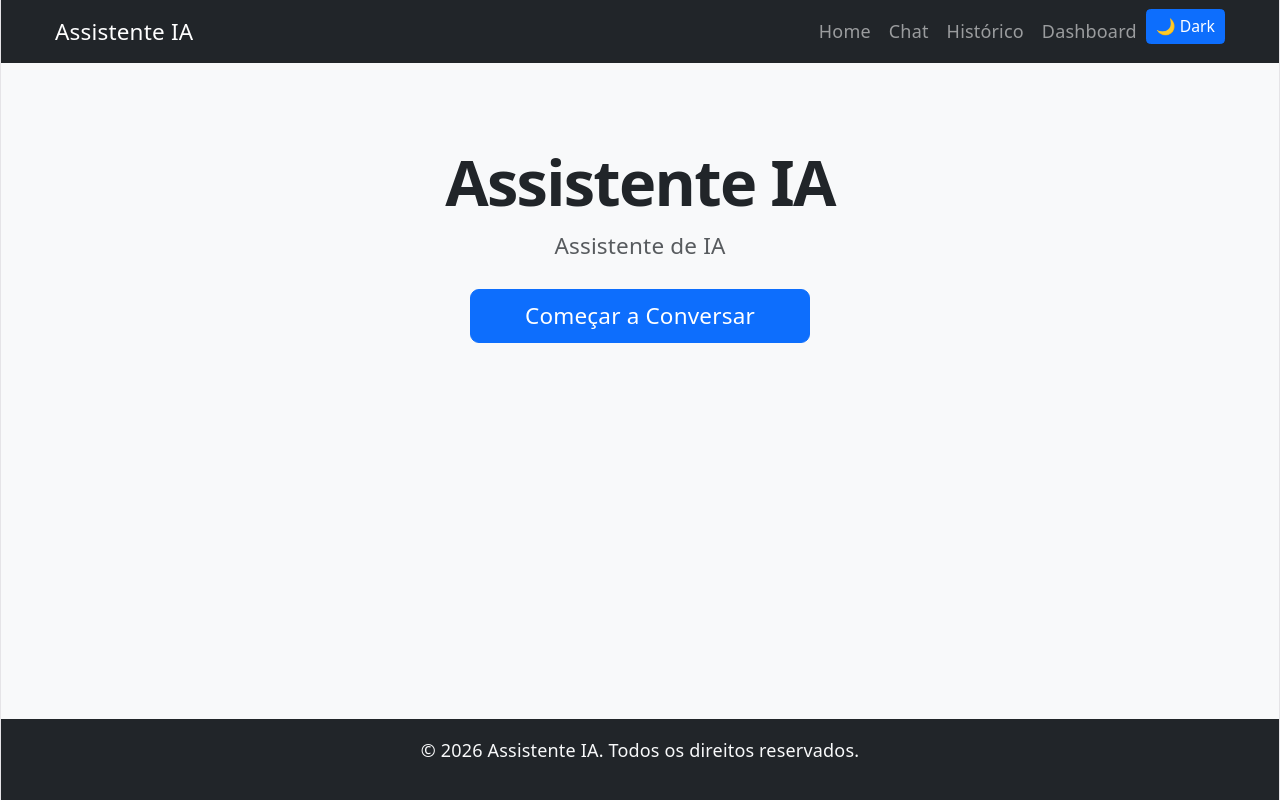
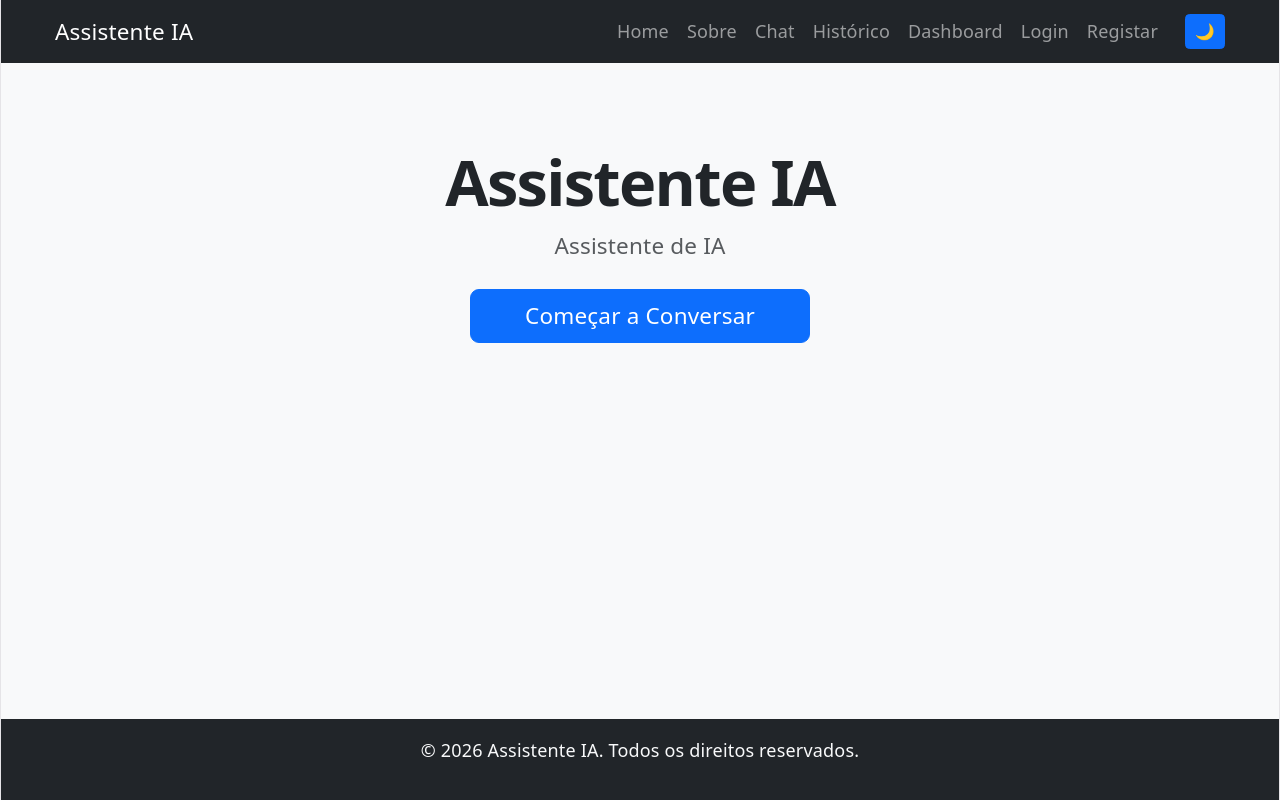
Before and after one commit to leonardoabreu546/assistente_ia, a React (Vite) app: page / in a window 1280 px wide. Built offline with nearby package versions, Linux system fonts and the light colour scheme; no server answers.

Commit message:
adicionar link ao header

```diff
--- a/src/components/layout/Header.tsx
+++ b/src/components/layout/Header.tsx
@@ -1,12 +1,11 @@
 import React, { useState, useEffect } from 'react'
 import { Link } from 'react-router-dom'
 import { auth } from '../../firebase/firebaseConfig'
-import { signOut } from 'firebase/auth';
-import type { User } from 'firebase/auth';
+import { signOut } from 'firebase/auth'
+import type { User } from 'firebase/auth'
 import { useTheme } from '../../hooks/useTheme'
 
 function Header() {
-
   const [user, setUser] = useState<User | null>(null)
   const { theme, toggleTheme } = useTheme()
 
@@ -33,9 +32,12 @@ function Header() {
           <span className="navbar-toggler-icon"></span>
         </button>
         <div className="collapse navbar-collapse" id="navbarNav">
-          <ul className="navbar-nav ms-auto">
+          <ul className="navbar-nav ms-auto align-items-center">
             <li className="nav-item">
               <Link className="nav-link" to="/">Home</Link>
+            </li>
+            <li className="nav-item">
+              <Link className="nav-link" to="/about">Sobre</Link>
             </li>
             <li className="nav-item">
               <Link className="nav-link" to="/chat">Chat</Link>
@@ -46,19 +48,30 @@ function Header() {
             <li className="nav-item">
               <Link className="nav-link" to="/dashboard">Dashboard</Link>
             </li>
-            {user && (
-              <li className="nav-item me-2">
+
+            {!user ? (
+              <>
+                <li className="nav-item">
+                  <Link className="nav-link" to="/login">Login</Link>
+                </li>
+                <li className="nav-item">
+                  <Link className="nav-link" to="/register">Registar</Link>
+                </li>
+              </>
+            ) : (
+              <li className="nav-item ms-lg-2">
                 <button className="btn btn-outline-light btn-sm" onClick={handleLogout}>
                   Logout
                 </button>
               </li>
             )}
-            <li className="nav-item">
+
+            <li className="nav-item ms-lg-3">
               <button
                 className={`btn btn-sm ${theme === 'dark' ? 'btn-warning' : 'btn-primary'}`}
                 onClick={toggleTheme}
               >
-                {theme === 'dark' ? '☀️ Light' : '🌙 Dark'}
+                {theme === 'dark' ? '☀️' : '🌙'}
               </button>
             </li>
           </ul>
```
